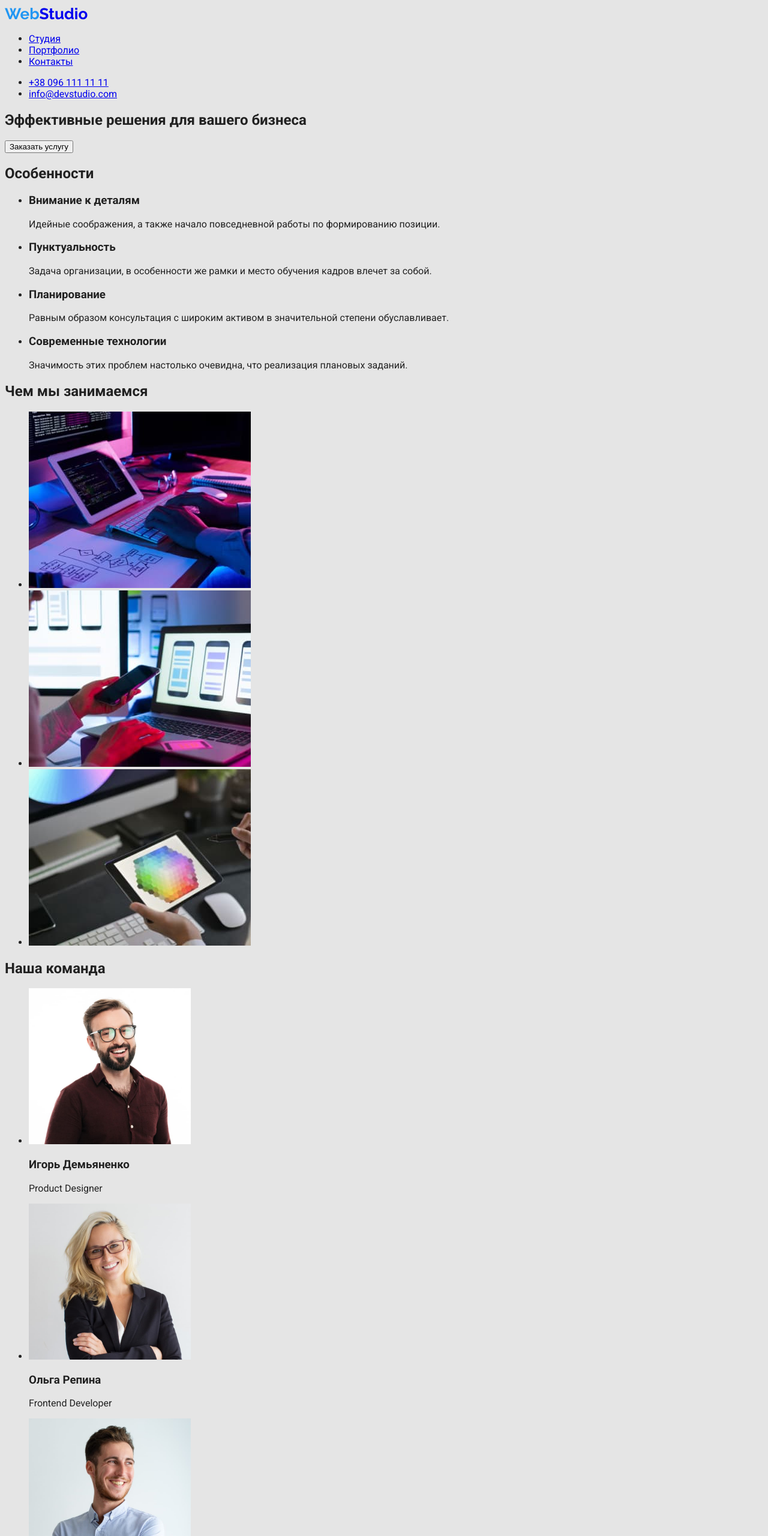
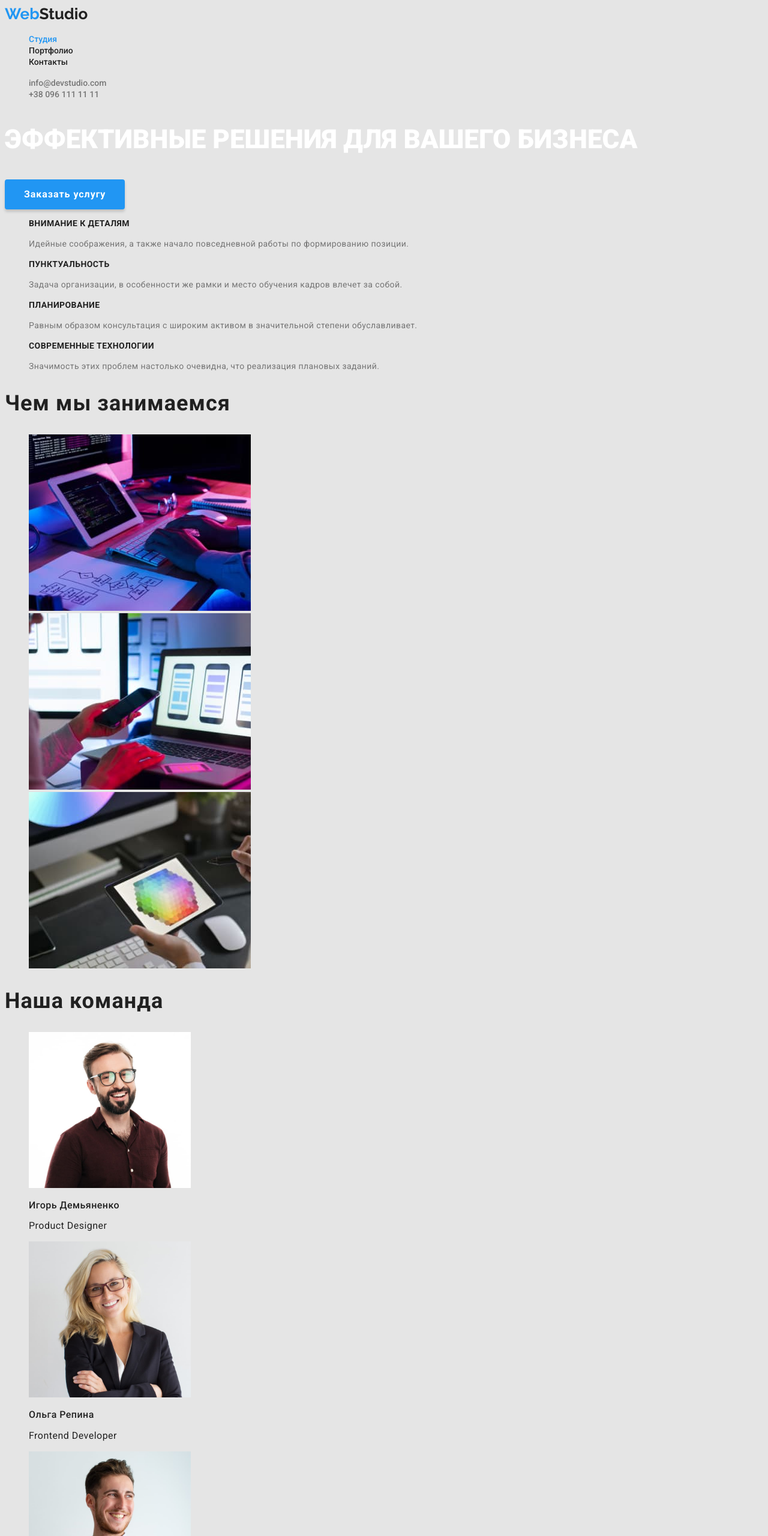
Before and after one commit to AButsai/goit-markup-hw-02, a plain HTML site: page index.html in a window 1280 px wide. Shown: the top 2560 px of the page at 60% size. Drawn offline with Linux system fonts and the light colour scheme.

Commit message:
second commit

```diff
--- a/css/styles.css
+++ b/css/styles.css
@@ -1,28 +1,158 @@
 @import url('https://fonts.googleapis.com/css2?family=Raleway:wght@700&family=Roboto:wght@400;500;700;900&display=swap');
 
 :root {
+  --font-family-global: 'Roboto', sans-serif;
+  --font-family: 'Raleway', sans-serif;
   --bg-color: #e5e5e5;
+  --bg-color-section: #f5f4fa;
   --color: #212121;
+  --color-title: #ffffff;
+  --color-text: #757575;
   --color-hover-focus: #2196f3;
+  --color-footer-link: rgba(255, 255, 255, 0.6);
 }
 
 body {
-  font-family: 'Roboto', sans-serif;
+  font-family: var(--font-family-global);
   color: var(--color);
   background-color: var(--bg-color);
 }
 
-.header-link {
-}
-
 .logo {
-  font-family: 'Raleway', sans-serif;
+  font-family: var(--font-family);
   font-weight: bold;
   font-size: 26px;
   line-height: 1.2;
   text-decoration: none;
+  color: var(--color);
 }
 
 .logo > span {
   color: var(--color-hover-focus);
 }
+
+.list {
+  list-style: none;
+}
+
+.header-link {
+  text-decoration: none;
+  font-weight: 500;
+  font-size: 14px;
+  line-height: 1.15;
+  color: var(--color);
+}
+
+.active {
+  color: var(--color-hover-focus);
+}
+
+.link {
+  color: var(--color-text);
+}
+
+.header-link:hover,
+.header-link:focus {
+  color: var(--color-hover-focus);
+}
+
+.hero-section-title {
+  color: var(--color-title);
+  font-weight: 900;
+  font-size: 44px;
+  line-height: 1.36;
+  text-transform: uppercase;
+}
+
+.hero-btn {
+  font-family: var(--font-family-global);
+  font-size: 16px;
+  line-height: 1.87;
+  font-weight: 700;
+  letter-spacing: 0.06em;
+  color: var(--color-title);
+  background-color: var(--color-hover-focus);
+  border: none;
+  border-radius: 4px;
+  box-shadow: 0px 4px 4px rgba(0, 0, 0, 0.15);
+  padding: 10px 32px;
+  cursor: pointer;
+}
+
+.peculiarities-title {
+  font-weight: 700;
+  font-size: 14px;
+  line-height: 1.14;
+  letter-spacing: 0.03em;
+  text-transform: uppercase;
+}
+
+.peculiarities-text {
+  font-size: 14px;
+  line-height: 1.71;
+  letter-spacing: 0.03em;
+  color: var(--color-text);
+}
+
+.section-title {
+  font-weight: 700;
+  font-size: 36px;
+  line-height: 1.16;
+  letter-spacing: 0.03em;
+}
+
+.team-title {
+  font-weight: 500;
+  font-size: 16px;
+  line-height: 1.18;
+  letter-spacing: 0.03em;
+}
+
+.team-text {
+  font-size: 16px;
+  line-height: 1.18;
+  letter-spacing: 0.03em;
+}
+
+.address-link {
+  text-decoration: none;
+  cursor: pointer;
+  font-size: 14px;
+  line-height: 1.71;
+  color: var(--color-footer-link);
+}
+
+.address-link:hover,
+.address-link:focus {
+  color: var(--color-hover-focus);
+}
+/* Portfolio */
+.portfolio-btn {
+  font-weight: 500;
+  font-size: 16px;
+  line-height: 1.62;
+  border: none;
+  border-radius: 4px;
+  padding: 6px 22px;
+  background: var(--bg-color-section);
+  cursor: pointer;
+}
+
+.portfolio-btn:hover,
+.portfolio-btn:focus {
+  color: var(--color-title);
+  background: var(--color-hover-focus);
+}
+
+.portfolio-title {
+  font-weight: 700;
+  font-size: 18px;
+  line-height: 2;
+  letter-spacing: 0.06em;
+}
+
+.portfolio-text {
+  font-size: 16px;
+  line-height: 1.87;
+  color: var(--color-text);
+}
--- a/index.html
+++ b/index.html
@@ -12,31 +12,29 @@
   <body>
     <!-- Шапка -->
     <header class="header">
-      <a class="header-link logo" href="/index.html" lang="en"
-        ><span>Web</span>Studio</a
-      >
+      <a class="logo" href="/index.html" lang="en"><span>Web</span>Studio</a>
       <nav class="nav">
-        <ul class="nav-list">
+        <ul class="list">
           <li class="nav-item">
-            <a class="nav-link" href="/index.html">Студия</a>
+            <a class="header-link active" href="/index.html">Студия</a>
           </li>
           <li class="nav-item">
-            <a class="nav-link" href="/portfolio.html">Портфолио</a>
+            <a class="header-link" href="/portfolio.html">Портфолио</a>
           </li>
           <li class="nav-item">
-            <a class="nav-link" href="#contacts">Контакты</a>
+            <a class="header-link" href="#contacts">Контакты</a>
           </li>
         </ul>
       </nav>
-      <ul class="header-social">
+      <ul class="list">
         <li class="header-item">
-          <a class="header-social-link" href="tel:+380961111111"
-            >+38 096 111 11 11</a
+          <a class="header-link link" href="mailto:info@devstudio.com"
+            >info@devstudio.com</a
           >
         </li>
         <li class="header-item">
-          <a class="header-social-link" href="mailto:info@devstudio.com"
-            >info@devstudio.com</a
+          <a class="header-link link" href="tel:+380961111111"
+            >+38 096 111 11 11</a
           >
         </li>
       </ul>
@@ -44,40 +42,42 @@
     <!-- Главный контент -->
     <main class="main">
       <!-- Эффективные решения для вашего бизнеса -->
-      <section class="section">
-        <h1 class="title">Эффективные решения для вашего бизнеса</h1>
-        <button class="btn" type="button">Заказать услугу</button>
+      <section class="hero-section">
+        <h1 class="hero-section-title">
+          Эффективные решения для вашего бизнеса
+        </h1>
+        <button class="hero-btn" type="button">Заказать услугу</button>
       </section>
 
       <!-- Особенности -->
       <section class="peculiarities">
         <!-- Логический заголовок -->
-        <h2 class="">Особенности</h2>
-        <ul>
-          <li>
-            <h3>Внимание к деталям</h3>
-            <p>
+        <h2 class="section-title" hidden>Особенности</h2>
+        <ul class="list">
+          <li class="peculiarities-list-item">
+            <h3 class="peculiarities-title">Внимание к деталям</h3>
+            <p class="peculiarities-text">
               Идейные соображения, а также начало повседневной работы по
               формированию позиции.
             </p>
           </li>
-          <li>
-            <h3>Пунктуальность</h3>
-            <p>
+          <li class="peculiarities-list-item">
+            <h3 class="peculiarities-title">Пунктуальность</h3>
+            <p class="peculiarities-text">
               Задача организации, в особенности же рамки и место обучения кадров
               влечет за собой.
             </p>
           </li>
-          <li>
-            <h3>Планирование</h3>
-            <p>
+          <li class="peculiarities-list-item">
+            <h3 class="peculiarities-title">Планирование</h3>
+            <p class="peculiarities-text">
               Равным образом консультация с широким активом в значительной
               степени обуславливает.
             </p>
           </li>
-          <li>
-            <h3>Современные технологии</h3>
-            <p>
+          <li class="peculiarities-list-item">
+            <h3 class="peculiarities-title">Современные технологии</h3>
+            <p class="peculiarities-text">
               Значимость этих проблем настолько очевидна, что реализация
               плановых заданий.
             </p>
@@ -86,69 +86,71 @@
       </section>
 
       <!-- Чем мы занимаемся -->
-      <section class="section">
+      <section class="speciality">
         <h2 class="section-title">Чем мы занимаемся</h2>
-        <ul>
-          <li><img src="./images/image-1.jpg" width="370" alt="картинка" /></li>
-          <li><img src="./images/image-2.jpg" width="370" alt="картинка" /></li>
-          <li><img src="./images/image-3.jpg" width="370" alt="картинка" /></li>
+        <ul class="list">
+          <li class="speciality-list-item">
+            <img src="./images/image-1.jpg" width="370" alt="картинка" />
+          </li>
+          <li class="speciality-list-item">
+            <img src="./images/image-2.jpg" width="370" alt="картинка" />
+          </li>
+          <li class="speciality-list-item">
+            <img src="./images/image-3.jpg" width="370" alt="картинка" />
+          </li>
         </ul>
       </section>
 
       <!-- Наша команда -->
-      <section class="section">
-        <h2>Наша команда</h2>
-        <ul>
-          <li>
+      <section class="team">
+        <h2 class="section-title">Наша команда</h2>
+        <ul class="list">
+          <li class="team-item">
             <img
               src="./images/photo-1.jpg"
               width="270"
               alt="фото Игорь Демьяненко"
             />
-            <h3>Игорь Демьяненко</h3>
-            <p>Product Designer</p>
+            <h3 class="team-title">Игорь Демьяненко</h3>
+            <p class="team-text" lang="en">Product Designer</p>
           </li>
-          <li>
+          <li class="team-item">
             <img
               src="./images/photo-2.jpg"
               width="270"
               alt="фото Ольга Репина"
             />
-            <h3>Ольга Репина</h3>
-            <p>Frontend Developer</p>
+            <h3 class="team-title">Ольга Репина</h3>
+            <p class="team-text" lang="en">Frontend Developer</p>
           </li>
-          <li>
+          <li class="team-item">
             <img
               src="./images/photo-3.jpg"
               width="270"
               alt="фото Николай Тарасов"
             />
-            <h3>Николай Тарасов</h3>
-            <p>Marketing</p>
+            <h3 class="team-title">Николай Тарасов</h3>
+            <p class="team-text" lang="en">Marketing</p>
           </li>
-          <li>
+          <li class="team-item">
             <img
               src="./images/photo-4.jpg"
               width="270"
               alt="фото Михаил Ермаков"
             />
-            <h3>Михаил Ермаков</h3>
-            <p>UI Designer</p>
+            <h3 class="team-title">Михаил Ермаков</h3>
+            <p class="team-text" lang="en">UI Designer</p>
           </li>
         </ul>
       </section>
     </main>
     <!-- Подвал  -->
     <footer class="footer">
-      <a class="footer-link logo" href="#home" lang="en"
-        ><span>Web</span>Studio</a
-      >
+      <a class="logo" href="#home" lang="en"><span>Web</span>Studio</a>
       <address class="address">
         г. Киев, пр-т Леси Украинки, 26
-        <a class="footer-social-link" href="tel:+380961111111"
-          >+38 096 111 11 11</a
-        >
-        <a class="footer-social-link" href="mailto:info@devstudio.com"
+        <a class="address-link" href="tel:+380961111111">+38 096 111 11 11</a>
+        <a class="address-link" href="mailto:info@devstudio.com"
           >info@devstudio.com</a
         >
       </address>
```
Also changed, not shown: portfolio.html (+71 -53 lines).
